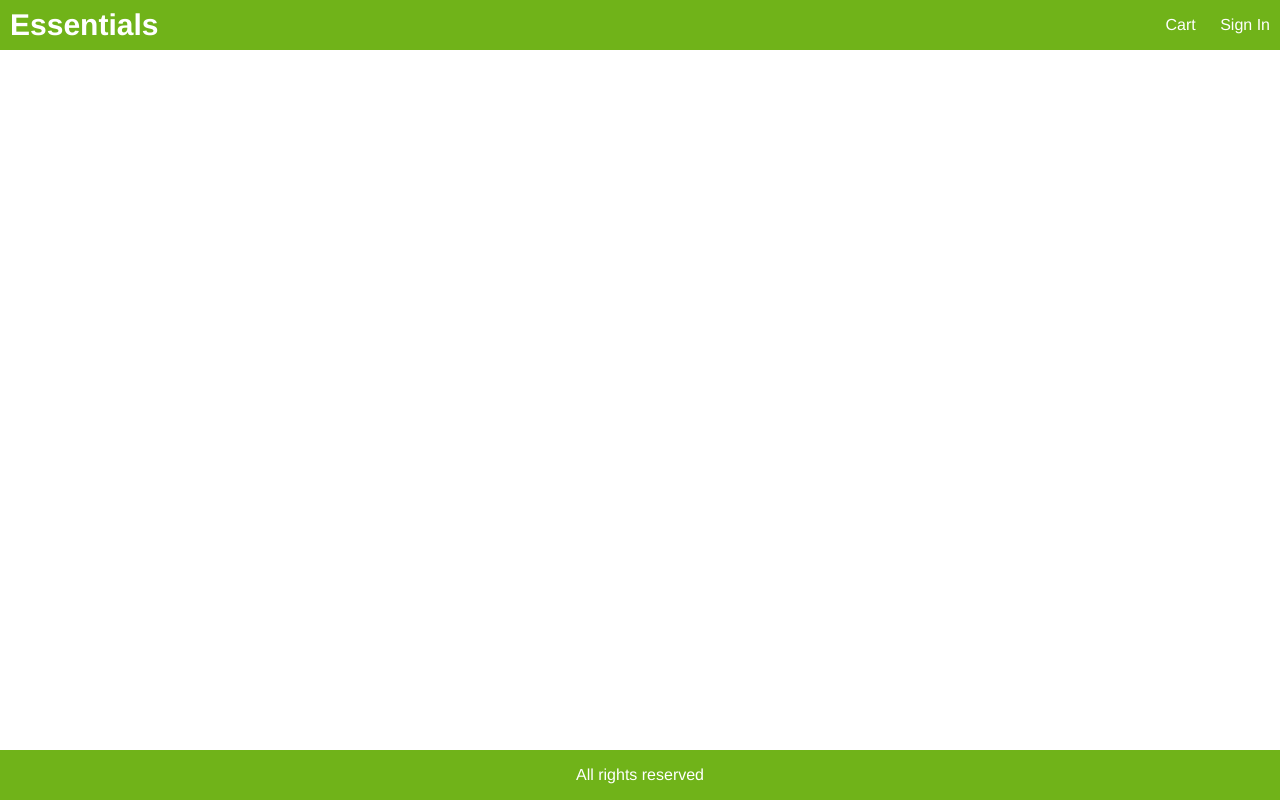
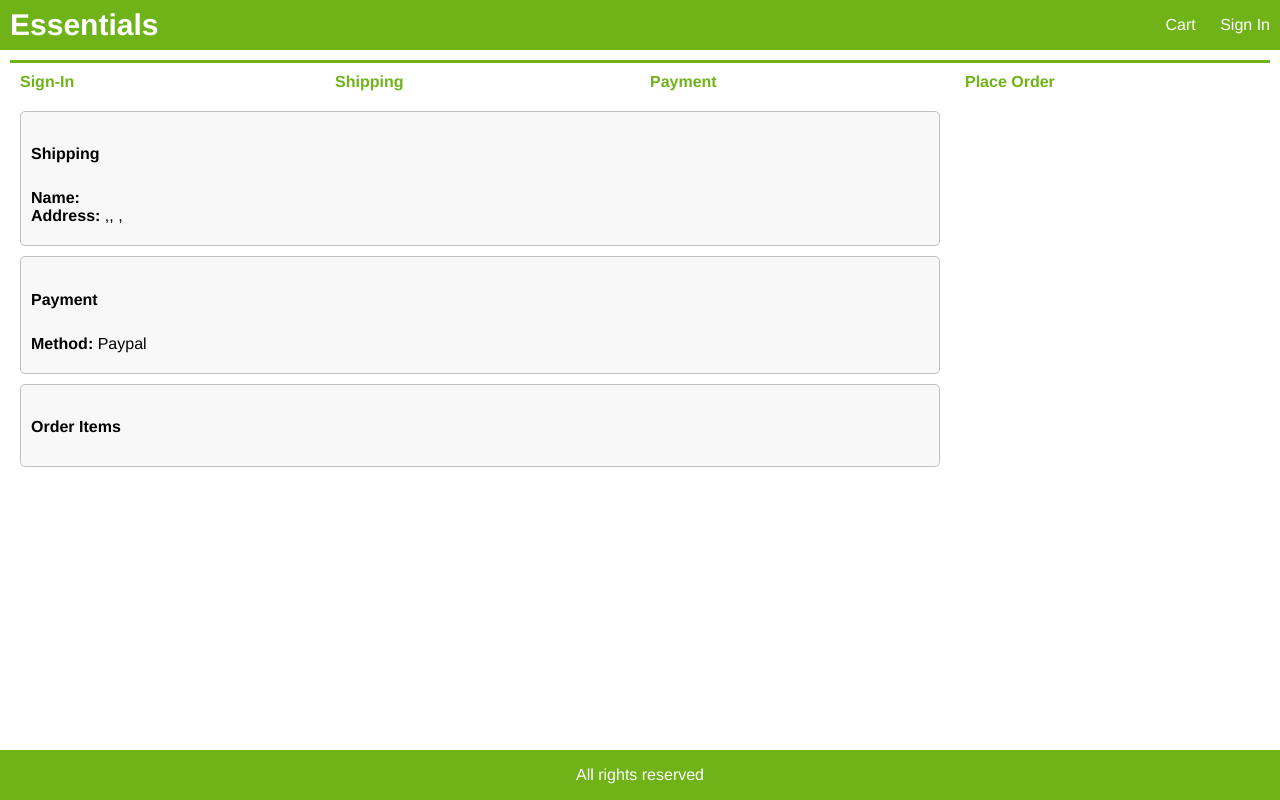
Before and after one commit to Helani1818/Essentials, a React (Create React App) app in the folder essentials-frontend/: page /placeorder in a window 1280 px wide. Built offline with nearby package versions, Linux system fonts and the light colour scheme.

Commit message:
Place order s. implementation- display left column

```diff
--- a/essentials-frontend/src/App.js
+++ b/essentials-frontend/src/App.js
@@ -5,6 +5,7 @@
 import CartScreen from './screens/CartScreen';
 import HomeScreen from './screens/HomeScreen';
 import PaymentMethodScreen from './screens/PaymentMethodScreen';
+import PlaceOrderScreen from './screens/PlaceOrderScreen';
 import ProductScreen from './screens/ProductScreen';
 import RegisterScreen from './screens/RegisterScreen';
 import ShippingAddressScreen from './screens/ShippingAddressScreen';
@@ -62,6 +63,7 @@
           <Route path="/register" component={RegisterScreen}></Route>
           <Route path="/shipping" component={ShippingAddressScreen}></Route>
           <Route path="/payment" component={PaymentMethodScreen}></Route>
+          <Route path="/placeorder" component={PlaceOrderScreen}></Route>
           <Route path="/" component={HomeScreen} exact></Route>
         </main>
         <footer className="row center">All rights reserved</footer>
--- /dev/null
+++ b/essentials-frontend/src/screens/PlaceOrderScreen.js
@@ -0,0 +1,72 @@
+import React from 'react';
+import { useSelector } from 'react-redux';
+import { Link } from 'react-router-dom';
+import CheckoutSteps from '../components/CheckoutSteps';
+
+export default function PlaceOrderScreen(props) {
+  const cart = useSelector((state) => state.cart);
+  if (!cart.paymentMethod) {
+    props.history.push('/payment');
+  }
+    return (
+        <div>
+          <CheckoutSteps step1 step2 step3 step4></CheckoutSteps>
+          <div className="row top">
+            <div className="col-2">
+              <ul>
+                <li>
+                  <div className="card card-body">
+                    <h2>Shipping</h2>
+                    <p>
+                      <strong>Name:</strong> {cart.shippingAddress.fullName} <br />
+                      <strong>Address: </strong> {cart.shippingAddress.address},
+                      {cart.shippingAddress.city}, {cart.shippingAddress.postalCode}
+                      ,{cart.shippingAddress.country}
+                    </p>
+                  </div>
+                </li>
+                <li>
+                  <div className="card card-body">
+                    <h2>Payment</h2>
+                    <p>
+                      <strong>Method:</strong> {cart.paymentMethod}
+                    </p>
+                  </div>
+                </li>
+                <li>
+                  <div className="card card-body">
+                  <h2>Order Items</h2>
+                  <ul>
+                   {cart.cartItems.map((item) => (
+                    <li key={item.product}>
+                      <div className="row">
+                        <div>
+                          <img
+                            src={item.image}
+                            alt={item.name}
+                            className="small"
+                          ></img>
+                      </div>
+                      <div className="min-30">
+                          <Link to={`/product/${item.product}`}>
+                            {item.name}
+                          </Link>
+                      </div>
+
+                      <div>
+                          {item.qty} x Rs.{item.price} = Rs.{item.qty * item.price}
+                      </div>
+                     </div>
+                    </li>
+                    ))}
+                  </ul>
+                  </div>
+                </li>
+              </ul>
+            </div>
+            <div className="col-1"></div>
+          </div>
+        </div>
+    );
+
+}
```
